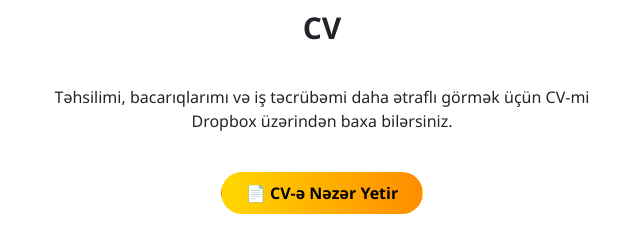
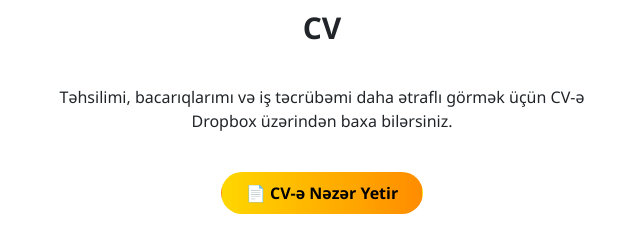
Before and after one commit to Mirzayev42/MyPortfolio, a plain HTML site: page docs/index.html in a window 1280 px wide. Shown: the part 1360-1600 px from the top of the page, 318-958 px from the left. Drawn offline with nearby package versions, Linux system fonts and the light colour scheme.

Commit message:
Bütün dəyişikliklər commit edildi

```diff
--- a/docs/index.html
+++ b/docs/index.html
@@ -201,7 +201,7 @@
 <section id="cv" class="py-5 position-relative">
     <div class="container text-center position-relative" style="z-index:1;">
         <h2 class="text-3xl font-bold mb-4">CV</h2>
-        <p class="mb-4" style="max-width:600px;margin:0 auto;padding:15px 20px;background: rgba(255,255,255,0.85);border-radius:8px;">Təhsilimi, bacarıqlarımı və iş təcrübəmi daha ətraflı görmək üçün CV-mi Dropbox üzərindən baxa bilərsiniz.</p>
+        <p class="mb-4" style="max-width:600px;margin:0 auto;padding:15px 20px;background: rgba(255,255,255,0.85);border-radius:8px;">Təhsilimi, bacarıqlarımı və iş təcrübəmi daha ətraflı görmək üçün CV-ə Dropbox üzərindən baxa bilərsiniz.</p>
         <a href="https://drive.google.com/file/d/10Q73HDxkIrysJaHZ-MCHj-mDwB8gp8BA/view?usp=drive_link" target="_blank" class="btn btn-cv rounded-pill px-4 py-2">📄 CV-ə Nəzər Yetir</a>
     </div>
 </section>
```
Also changed, not shown: 2 other files.
